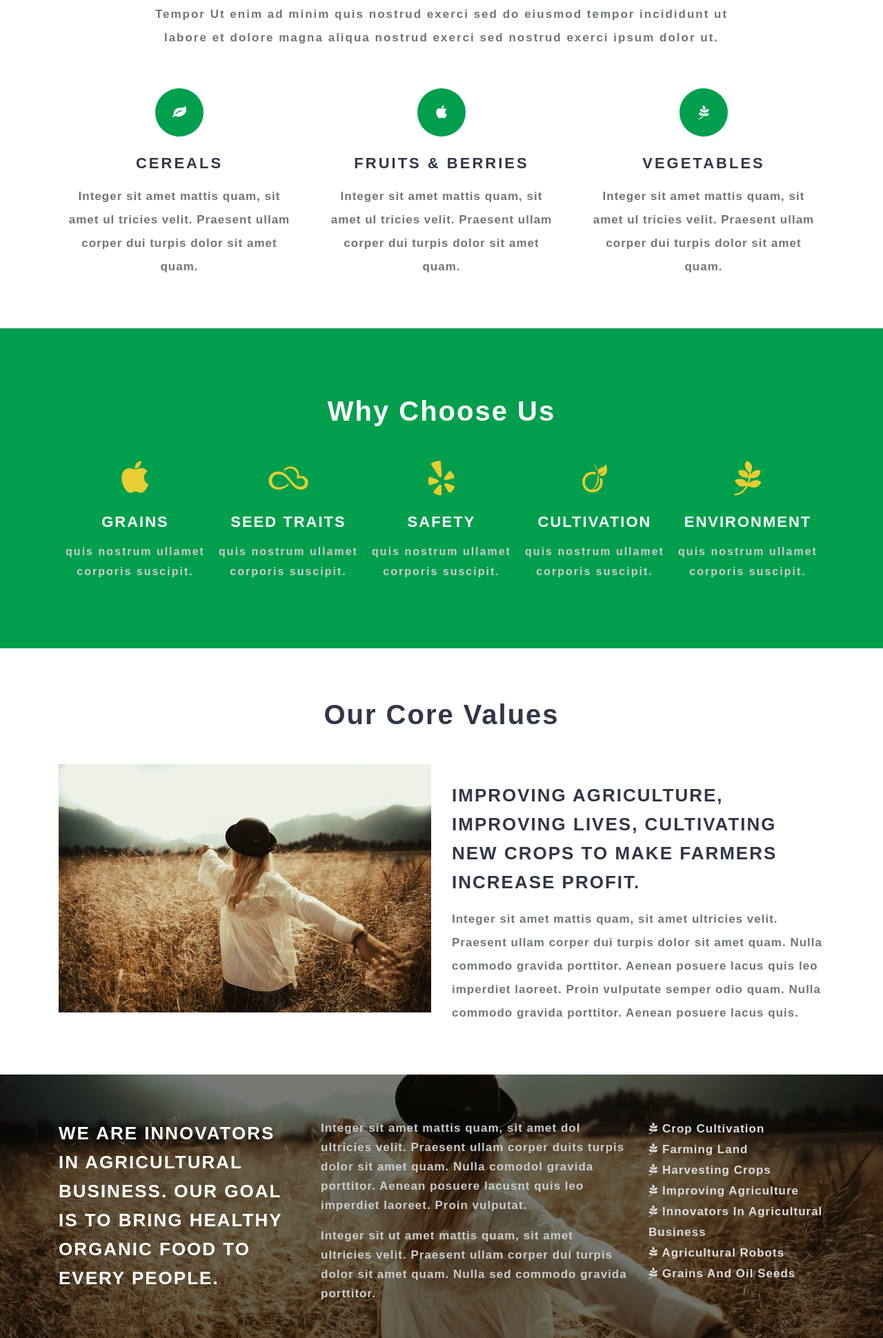
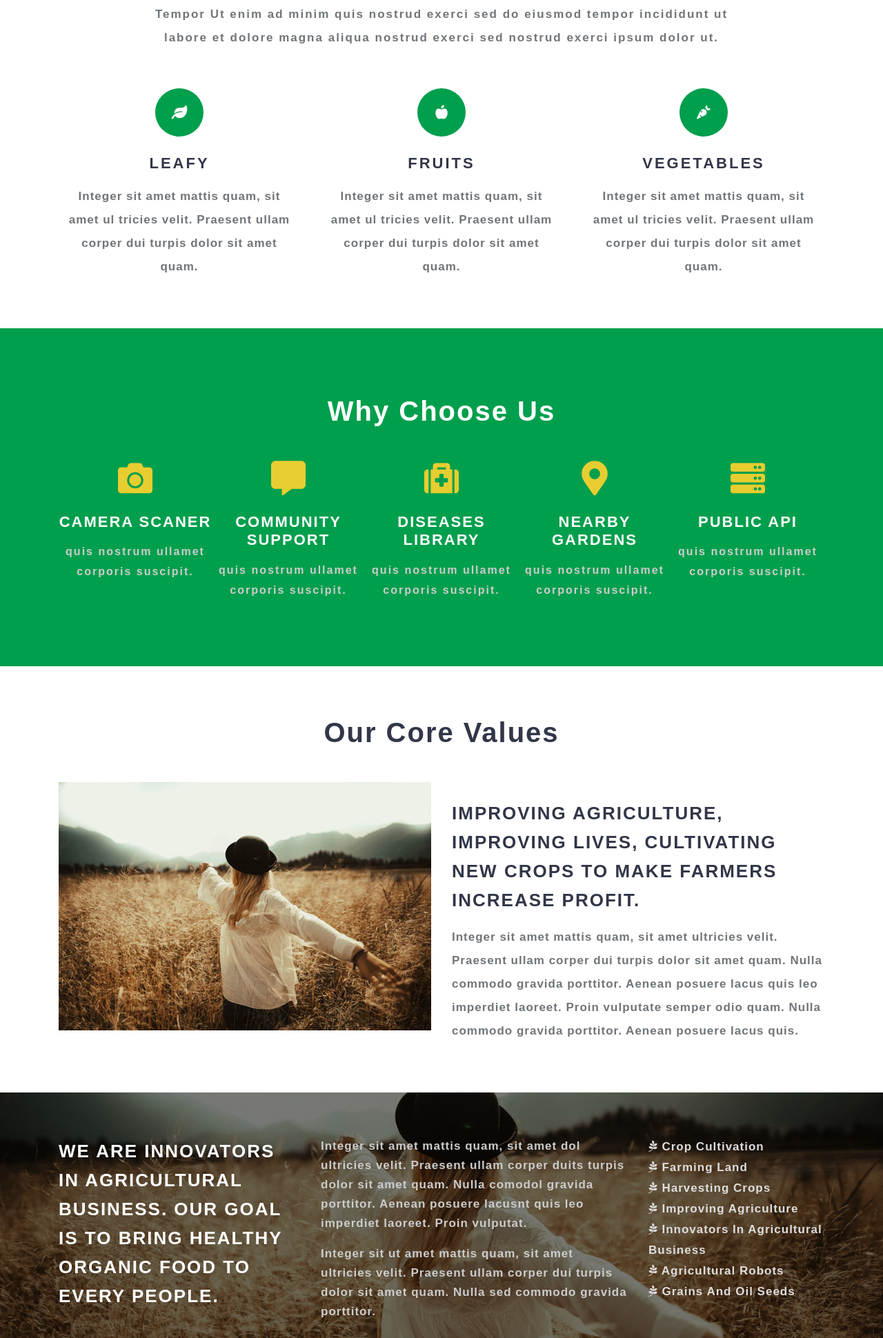
Before and after one commit to dulkith/thuru_care_server, a plain HTML site: page official_website/index.html in a window 1280 px wide. Shown: the part 860-2800 px from the top of the page at 69% size. Drawn offline with Linux system fonts and the light colour scheme; a web font is replaced by a local one.

Commit message:
Fontawesome icons update

```diff
--- a/official_website/index.html
+++ b/official_website/index.html
@@ -27,7 +27,7 @@ Smartphone Compatible web template, free webdesigns for Nokia, Samsung, LG, Sony
 	<!-- css files -->
     <link href="css/bootstrap.css" rel='stylesheet' type='text/css' /><!-- bootstrap css -->
     <link href="css/style.css" rel='stylesheet' type='text/css' /><!-- custom css -->
-    <link href="css/font-awesome.min.css" rel="stylesheet"><!-- fontawesome css -->
+    <link rel="stylesheet" href="https://use.fontawesome.com/releases/v5.8.0/css/all.css" integrity="sha384-Mmxa0mLqhmOeaE8vgOSbKacftZcsNYDjQzuCOm6D02luYSzBG8vpaOykv9lFQ51Y" crossorigin="anonymous">
 	<!-- //css files -->
 
 	<link href="css/css_slider.css" type="text/css" rel="stylesheet" media="all">
@@ -78,7 +78,7 @@ Smartphone Compatible web template, free webdesigns for Nokia, Samsung, LG, Sony
 							<div class="w3layouts-banner-info text-center">
 								<h3 class="text-wh">Welcome!</h3>
 								<h4 class="text-wh mx-auto my-4">Thuru Care is Crop Disease Detection And Disease Treatment Platform for Home Gardeners.</h4>
-								<p class="text-li mx-auto mt-2">Take Photo of Affected Crop Leaf And Get More Infrmation And Solutions For Disease.</p>
+								<p class="text-li mx-auto mt-2">Take Photo of Affected Crop Leaf And Get More Information And Solutions For Disease.</p>
 								<a href="about.html" class="button-style mt-sm-5 mt-4">Read More</a>
 							</div>
 						</div>
@@ -153,25 +153,25 @@ Smartphone Compatible web template, free webdesigns for Nokia, Samsung, LG, Sony
 					<div class="f-icon">
 						<span class="fa fa-leaf" aria-hidden="true"></span>
 					</div>
-					<h3 class="mt-4"> Cereals</h3>
+					<h3 class="mt-4"> Leafy</h3>
 					<p class="mt-3">Integer sit amet mattis quam, sit amet ul tricies velit. Praesent ullam corper dui turpis dolor sit amet quam.</p>
 				</div>
 			</div>
 			<div class="col-lg-4 col-md-6 mt-md-0 mt-4">
 				<div class="bottom-gd px-2 text-center">
 					<div class="f-icon">
-						<span class="fa fa-apple" aria-hidden="true"></span>
+						<span class="fa fa-apple-alt" aria-hidden="true"></span>
 					</div>
-					<h3 class="mt-4"> Fruits & Berries</h3>
+					<h3 class="mt-4"> Fruits</h3>
 					<p class="mt-3">Integer sit amet mattis quam, sit amet ul tricies velit. Praesent ullam corper dui turpis dolor sit amet quam.</p>
 				</div>
 			</div>
 			<div class="col-lg-4 col-md-6 mt-lg-0 mt-4">
 				<div class="bottom-gd px-2 text-center">
 					<div class="f-icon">
-						<span class="fa fa-pagelines" aria-hidden="true"></span>
+						<span class="fa fa-carrot" aria-hidden="true"></span>
 					</div>
-					<h3 class="mt-4">Vegetables</h3>
+					<h3 class="mt-4"> Vegetables</h3>
 					<p class="mt-3">Integer sit amet mattis quam, sit amet ul tricies velit. Praesent ullam corper dui turpis dolor sit amet quam.</p>
 				</div>
 			</div>
@@ -186,29 +186,29 @@ Smartphone Compatible web template, free webdesigns for Nokia, Samsung, LG, Sony
 		<h3 class="heading mb-5 text-center"> Why Choose Us</h3>
 		<div class="welcome-bottom text-center">
 			<div class="welcome-grid">
-				<span class="fa fa-apple"></span>
-				<h4 class="my-3">Grains </h4>
+				<span class="fa fa-camera"></span>
+				<h4 class="my-3">Camera Scaner </h4>
 				<p>quis nostrum ullamet corporis suscipit.</p>
 			</div>
 			<div class="welcome-grid">
-				<span class="fa fa-skyatlas"></span>
-				<h4 class="my-3">Seed Traits</h4>
+				<span class="fa fa-comment-alt"></span>
+				<h4 class="my-3">Community Support</h4>
 				<p>quis nostrum ullamet corporis suscipit.</p>
 			</div>
 
 			<div class="welcome-grid mt-md-0 mt-5">
-				<span class="fa fa-yelp"></span>
-				<h4 class="my-3">Safety</h4>
+				<span class="fa fa-medkit"></span>
+				<h4 class="my-3">Diseases Library</h4>
 				<p>quis nostrum ullamet corporis suscipit.</p>
 			</div>
 			<div class="welcome-grid mt-lg-0 mt-md-4 mt-5">
-				<span class="fa fa-viadeo"></span>
-				<h4 class="my-3">Cultivation</h4>
+				<span class="fa fa-map-marker-alt"></span>
+				<h4 class="my-3">Nearby Gardens</h4>
 				<p>quis nostrum ullamet corporis suscipit.</p>
 			</div>
 			<div class="welcome-grid mt-lg-0 mt-md-4 mt-5">
-				<span class="fa fa-pagelines"></span>
-				<h4 class="my-3">Environment</h4>
+				<span class="fa fa-server"></span>
+				<h4 class="my-3">Public API</h4>
 				<p>quis nostrum ullamet corporis suscipit.</p>
 			</div>
 			<div class="clearfix"></div>
@@ -252,13 +252,13 @@ Smartphone Compatible web template, free webdesigns for Nokia, Samsung, LG, Sony
 				</div>
 				<div class="col-lg-3 col-md-5 bg-right mt-lg-0 mt-4">
 					<ul>
-						<li><span class="fa fa-pagelines"></span> Crop Cultivation</li>
-						<li><span class="fa fa-pagelines"></span> Farming Land</li>
-						<li><span class="fa fa-pagelines"></span> Harvesting Crops</li>
-						<li><span class="fa fa-pagelines"></span> Improving Agriculture</li>
-						<li><span class="fa fa-pagelines"></span> Innovators in Agricultural business</li>
-						<li><span class="fa fa-pagelines"></span> Agricultural Robots</li>
-						<li><span class="fa fa-pagelines"></span> Grains and Oil seeds</li>
+						<li><span class="fab fa-pagelines"></span> Crop Cultivation</li>
+						<li><span class="fab fa-pagelines"></span> Farming Land</li>
+						<li><span class="fab fa-pagelines"></span> Harvesting Crops</li>
+						<li><span class="fab fa-pagelines"></span> Improving Agriculture</li>
+						<li><span class="fab fa-pagelines"></span> Innovators in Agricultural business</li>
+						<li><span class="fab fa-pagelines"></span> Agricultural Robots</li>
+						<li><span class="fab fa-pagelines"></span> Grains and Oil seeds</li>
 					</ul>
 				</div>
 			</div>
@@ -275,21 +275,21 @@ Smartphone Compatible web template, free webdesigns for Nokia, Samsung, LG, Sony
 			<div class="col-lg-4 col-md-6 blog-left mb-lg-0 mb-sm-5 pb-lg-0 pb-5">
 				<img src="images/s1.jpg" class="img-fliud" alt="" />
 				<div class="blog-info">
-					<h4>Farming Land <span class="fa fa-pagelines"></span></h4>
+					<h4>Farming Land <span class="fa fa-leaf"></span></h4>
 					<p class="mt-2">Integer sit ut amet mattis quam, sit amet ultricies velit. Praesent ullam corper dui turpis sit.</p>
 				</div>
 			</div>
 			<div class="col-lg-4 col-md-6 blog-middle mb-lg-0 mb-sm-5 pb-lg-0 pb-md-5">
 				<img src="images/s2.jpg" class="img-fliud" alt="" />
 				<div class="blog-info">
-					<h4>Cultivation <span class="fa fa-pagelines"></span></h4>
+					<h4>Cultivation <span class="fa fa-leaf"></span></h4>
 					<p class="mt-2">Integer sit ut amet mattis quam, sit amet ultricies velit. Praesent ullam corper dui turpis sit.</p>
 				</div>
 			</div>
 			<div class="col-lg-4 col-md-6 blog-right mt-lg-0 mt-5 pt-lg-0 pt-md-5">
 				<img src="images/s3.jpg" class="img-fliud" alt="" />
 				<div class="blog-info">
-					<h4>Harvesting <span class="fa fa-pagelines"></span></h4>
+					<h4>Harvesting <span class="fa fa-leaf"></span></h4>
 					<p class="mt-2">Integer sit ut amet mattis quam, sit amet ultricies velit. Praesent ullam corper dui turpis sit.</p>
 				</div>
 			</div>
@@ -352,32 +352,22 @@ Smartphone Compatible web template, free webdesigns for Nokia, Samsung, LG, Sony
 			<ul>
 				<li>
 					<a href="#">
-						<span class="fa fa-facebook-square"></span>
+						<span class="fab fa-facebook-square fa-2x"></span>
 					</a>
 				</li>
 				<li class="mx-2">
 					<a href="#">
-						<span class="fa fa-twitter-square"></span>
+						<span class="fab fa-twitter-square fa-2x"></span>
 					</a>
 				</li>
 				<li class="">
 					<a href="#">
-						<span class="fa fa-google-plus-square"></span>
+						<span class="fab fa-google-plus-square fa-2x"></span>
 					</a>
 				</li>
 				<li class="mx-2">
 					<a href="#">
-						<span class="fa fa-linkedin-square"></span>
-					</a>
-				</li>
-				<li>
-					<a href="#">
-						<span class="fa fa-rss-square"></span>
-					</a>
-				</li>
-				<li class="ml-2">
-					<a href="#">
-						<span class="fa fa-pinterest-square"></span>
+						<span class="fab fa-whatsapp-square fa-2x"></span>
 					</a>
 				</li>
 			</ul>
```
